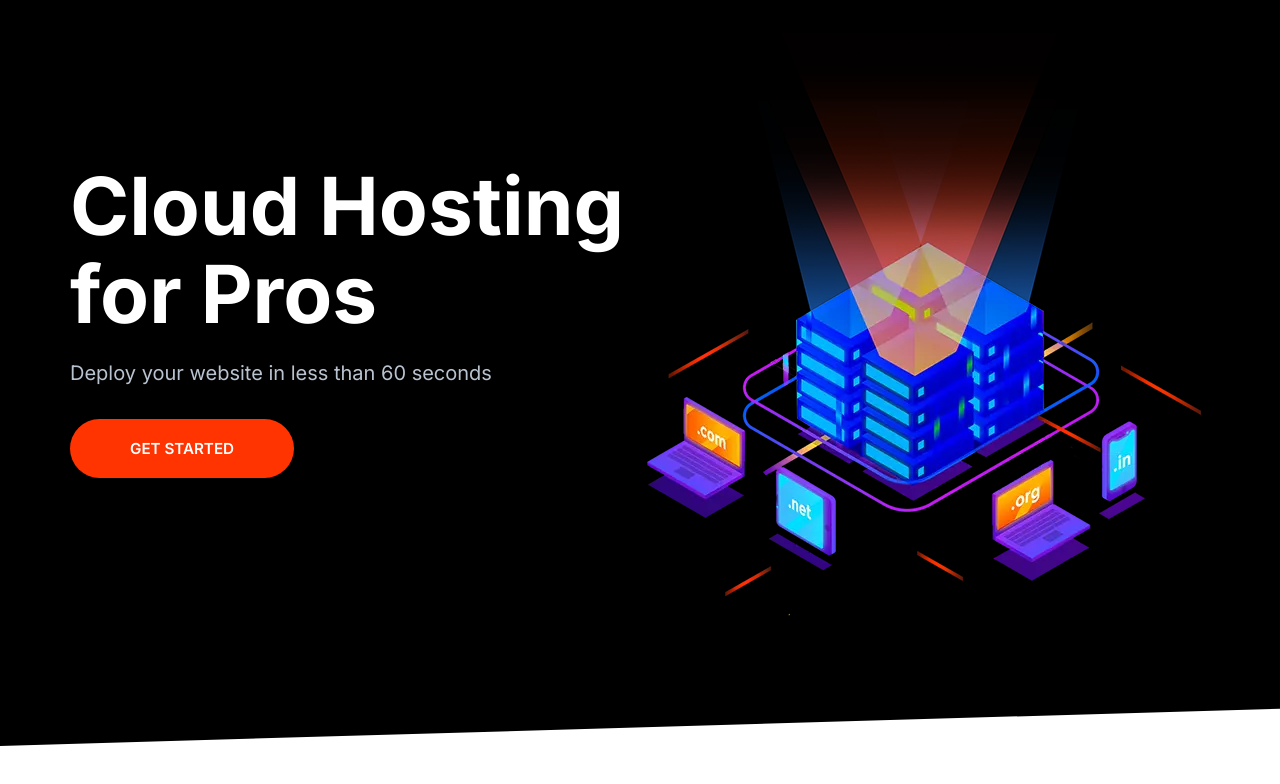
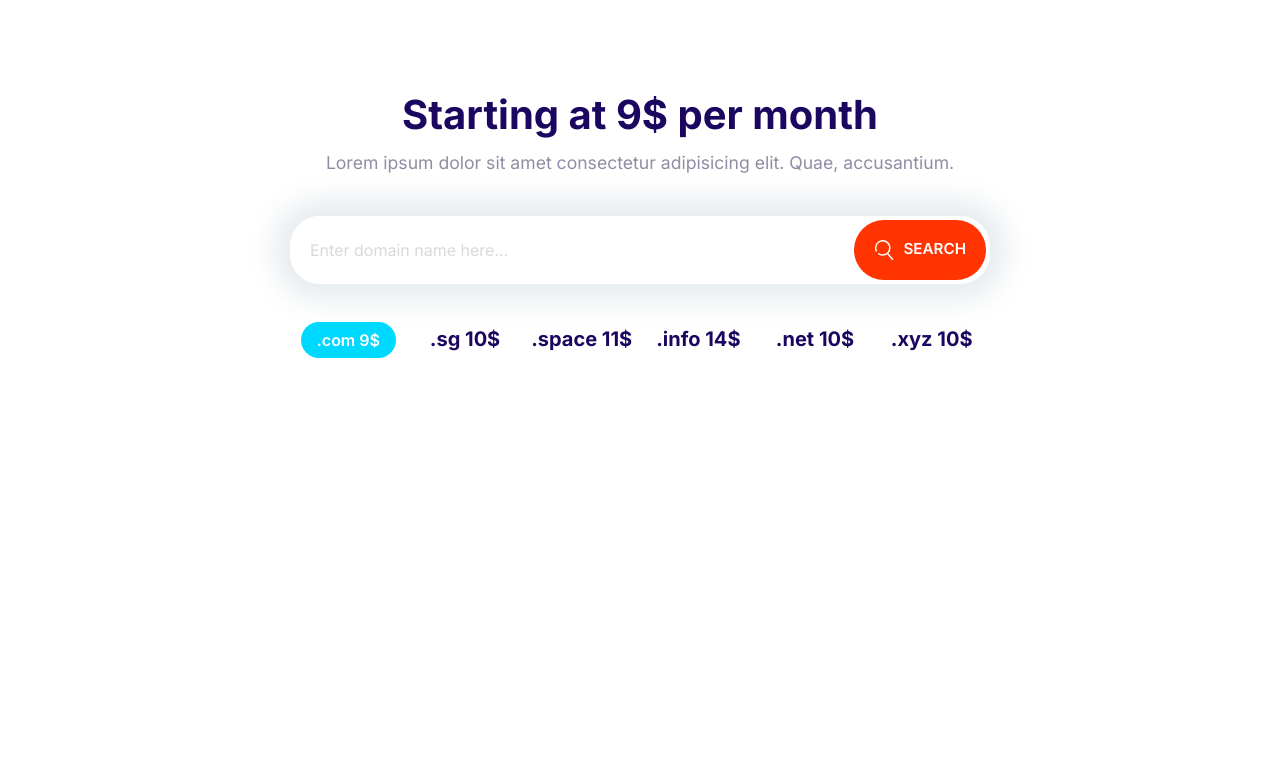
Before and after one commit to mohanadrashad/albukhaiti, a plain HTML site: page index.html in a window 1280 px wide. Drawn offline with Linux system fonts and the light colour scheme.

Commit message:
build domain component

```diff
--- a/css/stylesheet.css
+++ b/css/stylesheet.css
@@ -44,7 +44,7 @@ p {
 }
 @media screen and (min-width: 1024px) {
   body {
-    font-size: 1rem;
+    font-size: 1.1rem;
   }
   h1 {
     font-size: 5rem;
@@ -152,6 +152,7 @@ a {
 .icon--primary {
   fill: var(--primaryColor);
 }
+
 .icon--white {
   fill: #fff;
 }
@@ -178,6 +179,13 @@ a {
   cursor: pointer;
   font-weight: 600;
   padding: 1.25rem 1.8rem;
+}
+
+.button .icon {
+  width: 1.25rem;
+  height: 1.25rem;
+  margin-right: 0.6rem;
+  vertical-align: middle;
 }
 
 .button--larger {
@@ -676,3 +684,28 @@ a {
     padding-top: 0;
   }
 }
+
+/* block domain */
+.block--domain .input-group {
+  box-shadow: 0 0 30px 16px #e6ebee;
+  border: none;
+  max-width: 700px;
+  margin: 2.5rem auto;
+}
+
+.block--domain .list {
+  display: grid;
+  grid-template-columns: repeat(3, 1fr);
+  grid-template-rows: repeat(2, 3.75rem);
+  justify-items: center;
+  font-weight: bold;
+  max-width: 700px;
+  margin: auto;
+}
+
+@media screen and (min-width: 768px) {
+  .block--domain .list {
+    grid-template-columns: repeat(auto-fit, minmax(6.25rem, 1fr));
+    font-size: 1.25rem;
+  }
+}
--- a/index.html
+++ b/index.html
@@ -16,36 +16,35 @@
   </head>
 
   <body>
-    <section class="block block--dark block--skewed-left hero">
-      <div class="container grid grid--1x2">
-        <header class="block__header hero__content">
-          <h1 class="block__heading">Cloud Hosting for Pros</h1>
-          <p class="hero__p">Deploy your website in less than 60 seconds</p>
-          <a href="#" class="button button--accent button--larger"
-            >GET STARTED</a
-          >
-        </header>
-        <picture>
-          <source
-            type="image/webp"
-            srcset="
-              images/banner@1x.webp 1x,
-              images/banner@2x.webp 2x,
-              images/banner@3x.webp 3x
-            "
-          />
+    <section class="block container block--domain">
+      <header class="block__header">
+        <h2>Starting at 9$ per month</h2>
+        <p>
+          Lorem ipsum dolor sit amet consectetur adipisicing elit. Quae,
+          accusantium.
+        </p>
+      </header>
+      <div class="input-group">
+        <input
+          type="text"
+          class="input"
+          placeholder="Enter domain name here..."
+        />
 
-          <source
-            type="image/png"
-            srcset="
-              images/banner@1x.png 1x,
-              images/banner@2x.png 2x,
-              images/banner@3x.png 3x
-            "
-          />
-          <img class="hero__image" src="images/banner@1x.png" alt="" />
-        </picture>
+        <button class="button button--accent">
+          <svg class="icon icon--white">
+            <use xlink:href="images/sprite.svg#search"></use></svg
+          >Search
+        </button>
       </div>
+      <ul class="list">
+        <li><span class="badge badge--secondary">.com 9$</span></li>
+        <li>.sg 10$</li>
+        <li>.space 11$</li>
+        <li>.info 14$</li>
+        <li>.net 10$</li>
+        <li>.xyz 10$</li>
+      </ul>
     </section>
 
     <script src="js/main.js"></script>
```
Also changed, not shown: components/domain.html (added, +26 -0 lines).
